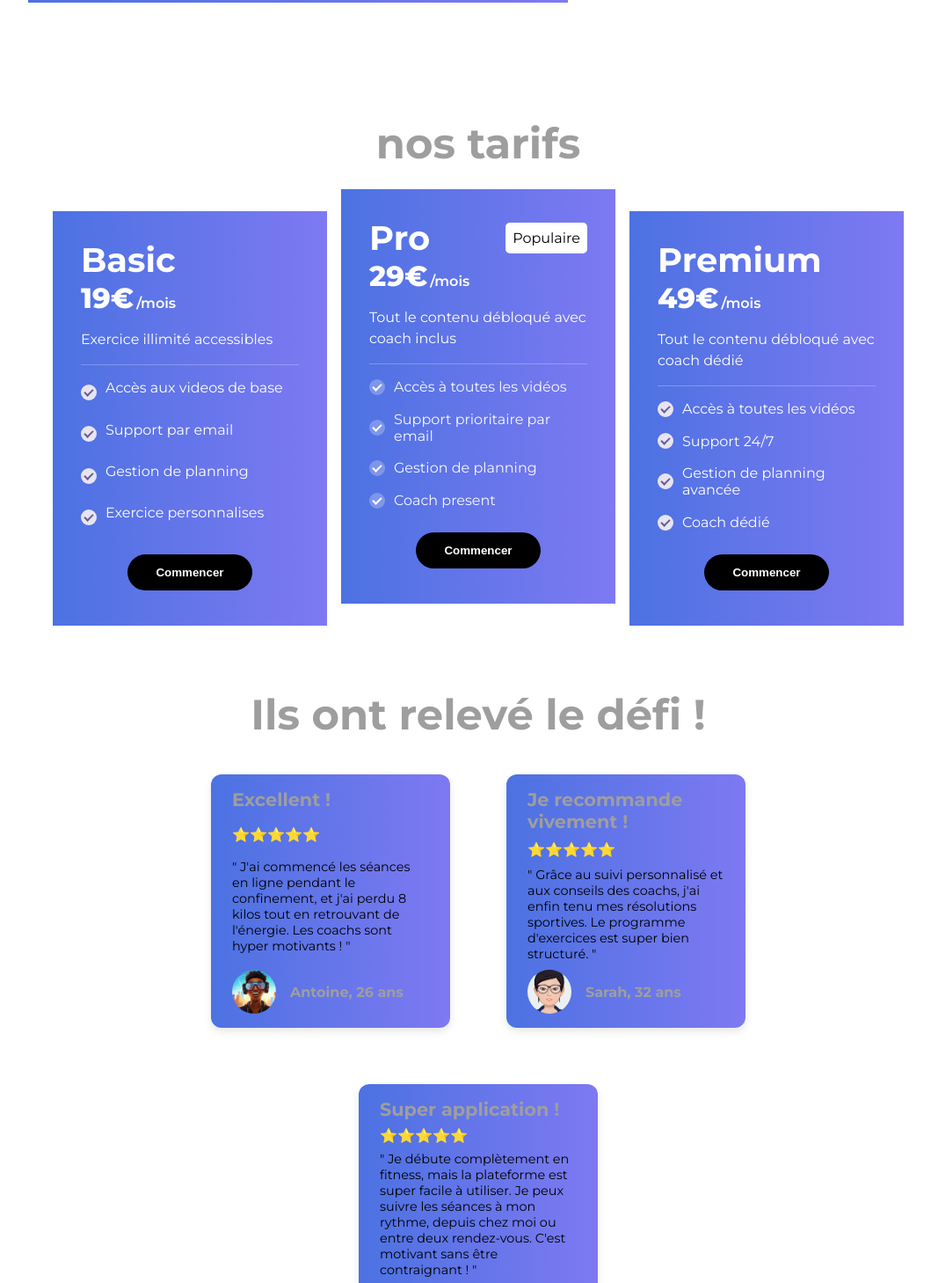
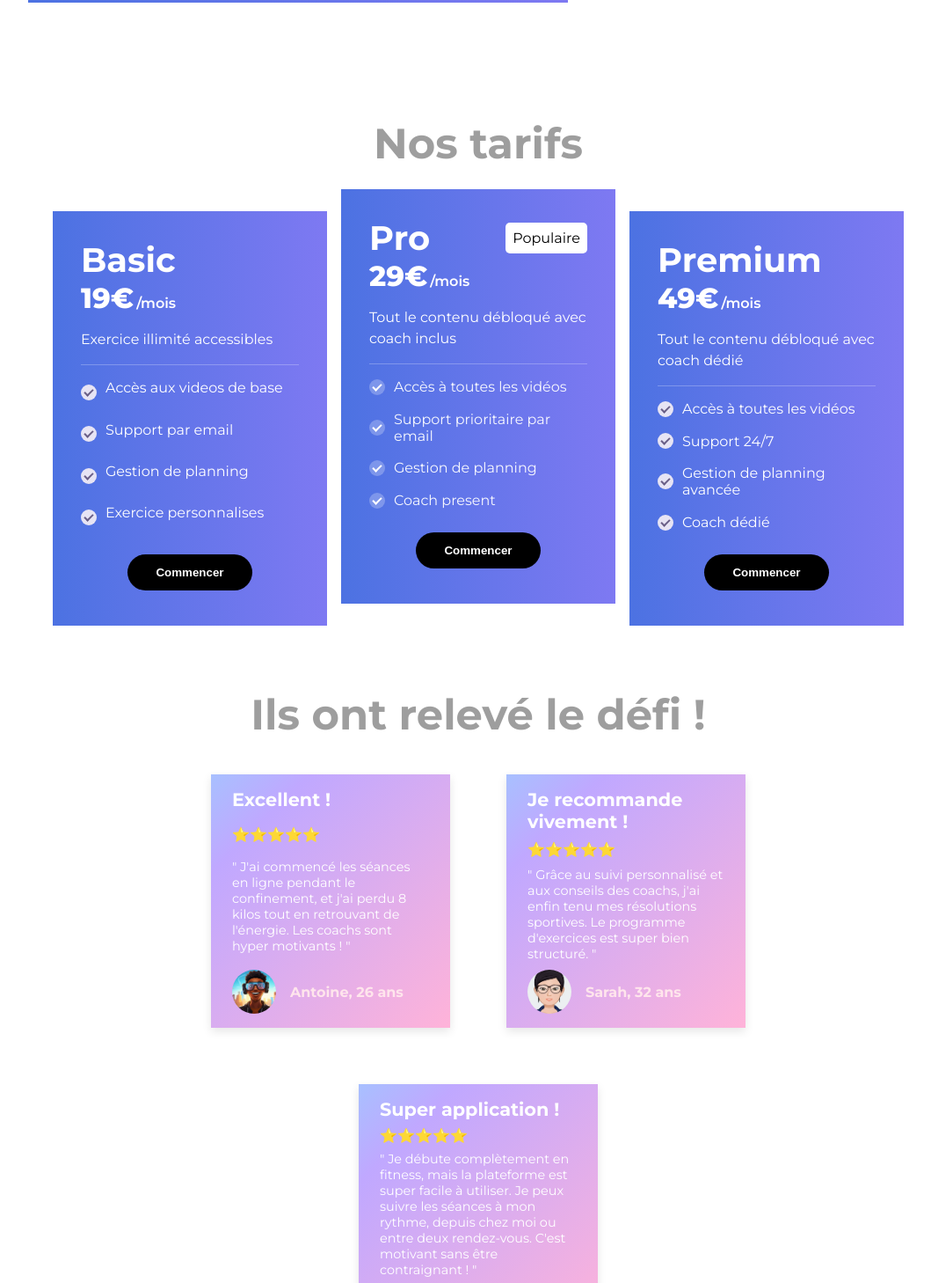
Before and after one commit to DevNexus59/MoveUp, a React (Vite) app in the folder client/: page / in a window 1280 px wide. Shown: the part 1200-2658 px from the top of the page at 88% size, without its empty margins (96-1155 px from the left). Built offline with nearby package versions, Linux system fonts and the light colour scheme; grey boxes are pictures that could not be loaded.

Commit message:
correction color card & tarifs link

```diff
--- a/client/src/components/Avis.css
+++ b/client/src/components/Avis.css
@@ -16,23 +16,27 @@
 }
 
 .mu-avis-card {
-  background: var(--card);
+  background: linear-gradient(135deg, #a8c0ff 0%, #c0a8ff 20%, #ffb3d9 100%);
   display: flex;
   flex-direction: column;
   justify-content: space-between;
   width: 25%;
   height: 16em;
   padding: 1em 1.5em;
-  border-radius: 12px;
   gap: 0.5em;
   box-shadow: 0 4px 10px rgba(0, 0, 0, 0.1);
   transition: transform 0.2s ease, box-shadow 0.2s ease;
+}
+
+:root[data-theme="dark"] .mu-avis-card {
+  background: var(--card);
 }
 
 .mu-avis-card .mu-avis-authorTitle {
   margin: 0;
   text-align: start;
   font-size: 1.3em;
+  color: white;
 }
 
 .mu-avis-card .mu-avis-note {
@@ -45,6 +49,7 @@
   text-align: start;
   color: black;
   font-size: 0.9em;
+  color: white;
 }
 
 .mu-avis-authotcard {
@@ -65,6 +70,7 @@
   margin: 0;
   text-align: start;
   font-size: 1em;
+  color: #ffe5ec;
 }
 
 /*Tablette (≤1024px) */
--- a/client/src/components/CardTarifs.tsx
+++ b/client/src/components/CardTarifs.tsx
@@ -62,7 +62,7 @@ function CardTarifs() {
 
   return (
     <section className="pricing">
-      <h2 className="pricing_title">nos tarifs</h2>
+      <h2 className="pricing_title">Nos tarifs</h2>
 
       <div className="pricing_grid">
         {plans.map((plan) => (
@@ -100,7 +100,7 @@ function CardTarifs() {
               <button
                 type="button"
                 className="card_cta"
-                onClick={() => navigate("/inscription")}
+                onClick={() => navigate("/pages/Inscription")}
               >
                 Commencer
               </button>
```
